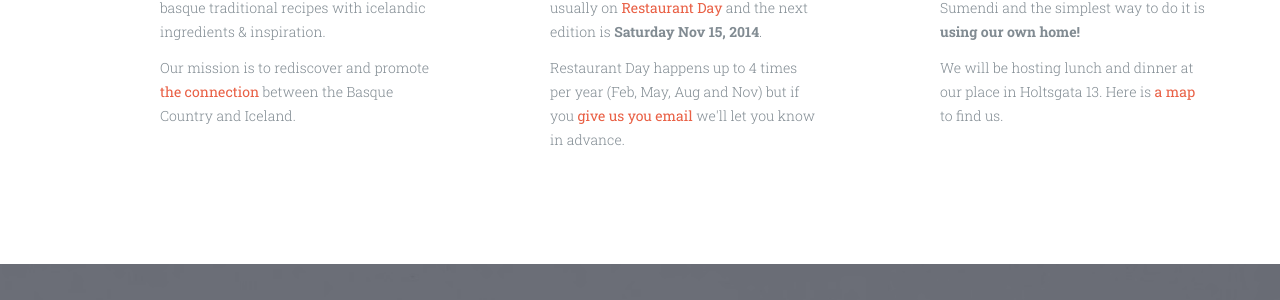
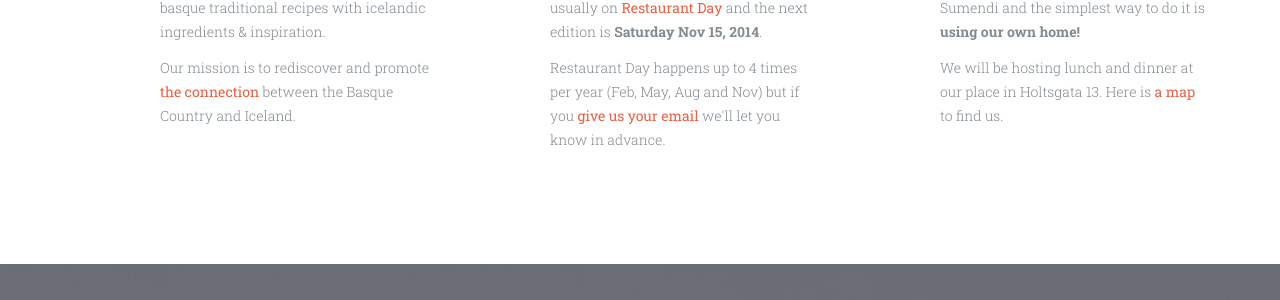
Before and after one commit to Sumendi/sumendi.github.io, a Jekyll site: the page built from preview.html, in a window 1280 px wide and 900 px high, scrolled down 846 px. Shown: the part 154-454 px from the top of the window. Built offline with Jekyll 4.4.1, drawn with Linux system fonts in a browser that asks for light colours; nearby versions of some CDN libraries.

Commit message:
Link and typo fixed

```diff
--- a/_includes/editions/3/home/header.html
+++ b/_includes/editions/3/home/header.html
@@ -9,7 +9,7 @@
           <p class="page-caption">A pop-up restaurant in Reykjavík serving the best Basque food with Icelandic ingredients &amp; inspiration.</p>
           <p class="page-caption">Next edition is happening on <strong style="color:#000">Saturday Nov 15, 2014</strong>. Check out our <a href="/editions/2" style="text-decoration: underline; color:#303440;">previous</a> <a href="/editions/1" style="text-decoration: underline; color:#303440;">editions</a> to see how it looks like.</p>
           <p style="margin-top:20px">
-            <a class="button-main inverted" href="https://sumendi.stagehq.com/events/2969/external/create?ttp[6774]=1" target="_blank">Book a seat at the table now</a>
+            <a class="button-main inverted" href="https://sumendi.stagehq.com/events/3173/external/create?ttp[7215]=1" target="_blank">Book a seat at the table now</a>
           </p>
         </div>
       </div>
--- a/_includes/editions/3/home/what.html
+++ b/_includes/editions/3/home/what.html
@@ -27,7 +27,7 @@
                 <h4>WHEN</h4>
                 <p>Sumendi opens just a few days per year usually on <a href="http://www.restaurantday.org/" target="_blank">Restaurant Day</a> and the next edition is <strong>Saturday Nov 15, 2014</strong>.</p>
                 <p>
-                  Restaurant Day happens up to 4 times per year (Feb, May, Aug and Nov) but if you <a href="#keep_in_touch">give us you email</a> we'll let you know in advance.</p>
+                  Restaurant Day happens up to 4 times per year (Feb, May, Aug and Nov) but if you <a href="#keep_in_touch">give us your email</a> we'll let you know in advance.</p>
               </div>
             </div>
           </div>
```
